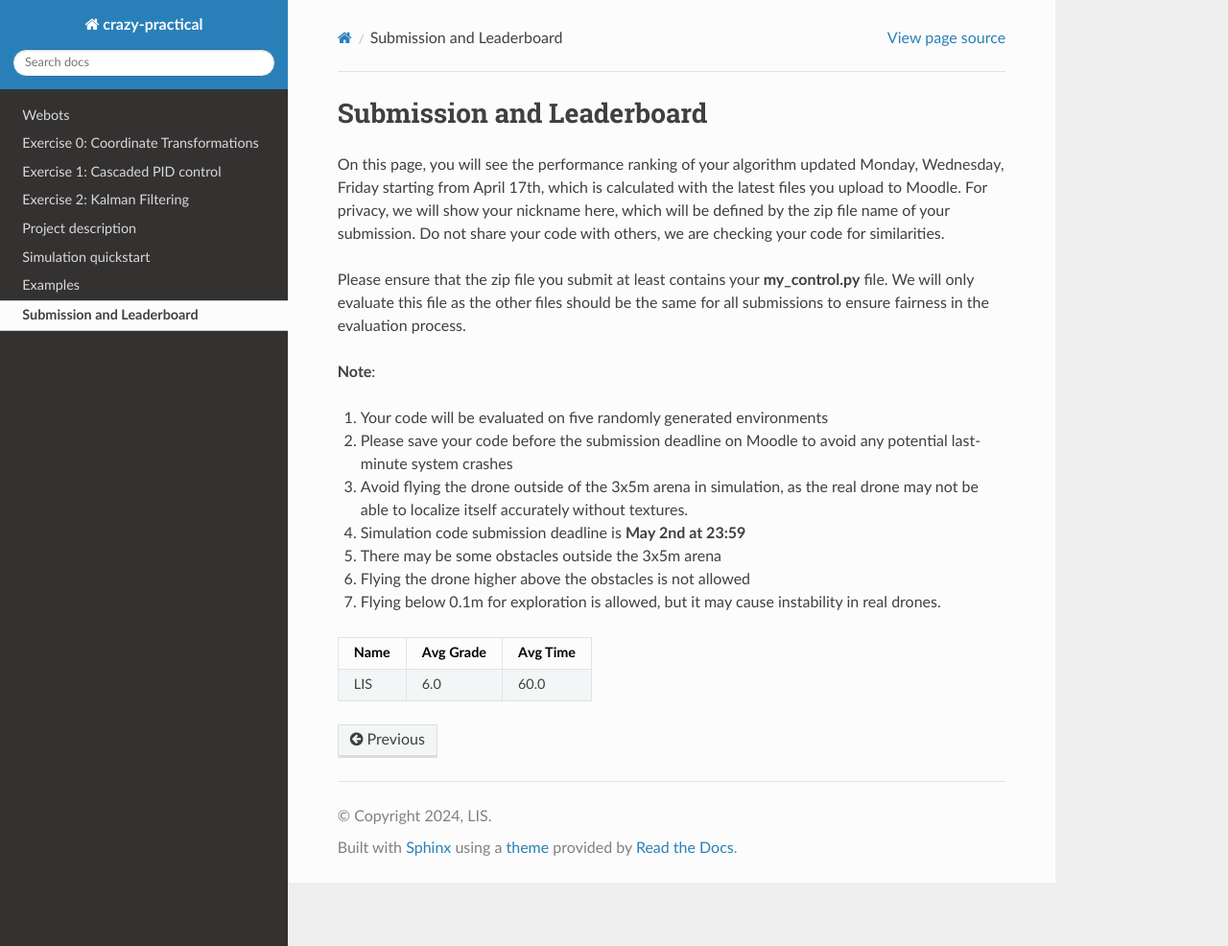
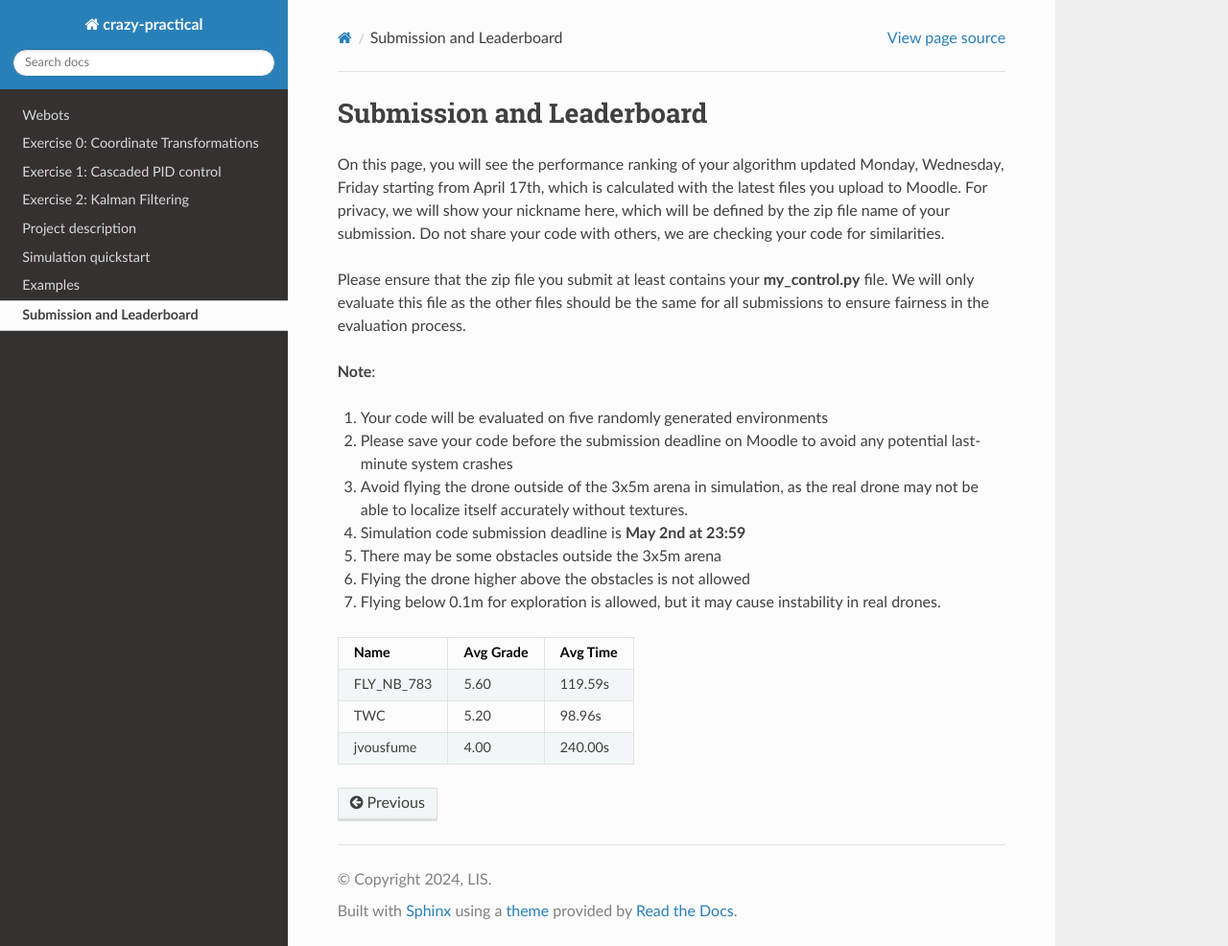
Before and after one commit to lis-epfl/micro-502, a Sphinx documentation site: the page built from docs/assignment/leaderboard.rst, in a window 1280 px wide and 986 px high. Shown: the whole window at 96% size. Built offline with Sphinx 7.4.7 and the Read the Docs theme 2.0.0, drawn with Linux system fonts in a browser that asks for light colours.

Commit message:
Update Leaderboard

```diff
--- a/docs/assignment/leaderboard.rst
+++ b/docs/assignment/leaderboard.rst
@@ -20,5 +20,7 @@ Please ensure that the zip file you submit at least contains your **my_control.p
 ============== ========= ========
 Name           Avg Grade Avg Time
 ============== ========= ========
-LIS            6.0       60.0
+FLY_NB_783     5.60      119.59s
+TWC            5.20      98.96s
+jvousfume      4.00      240.00s
 ============== ========= ========
```
